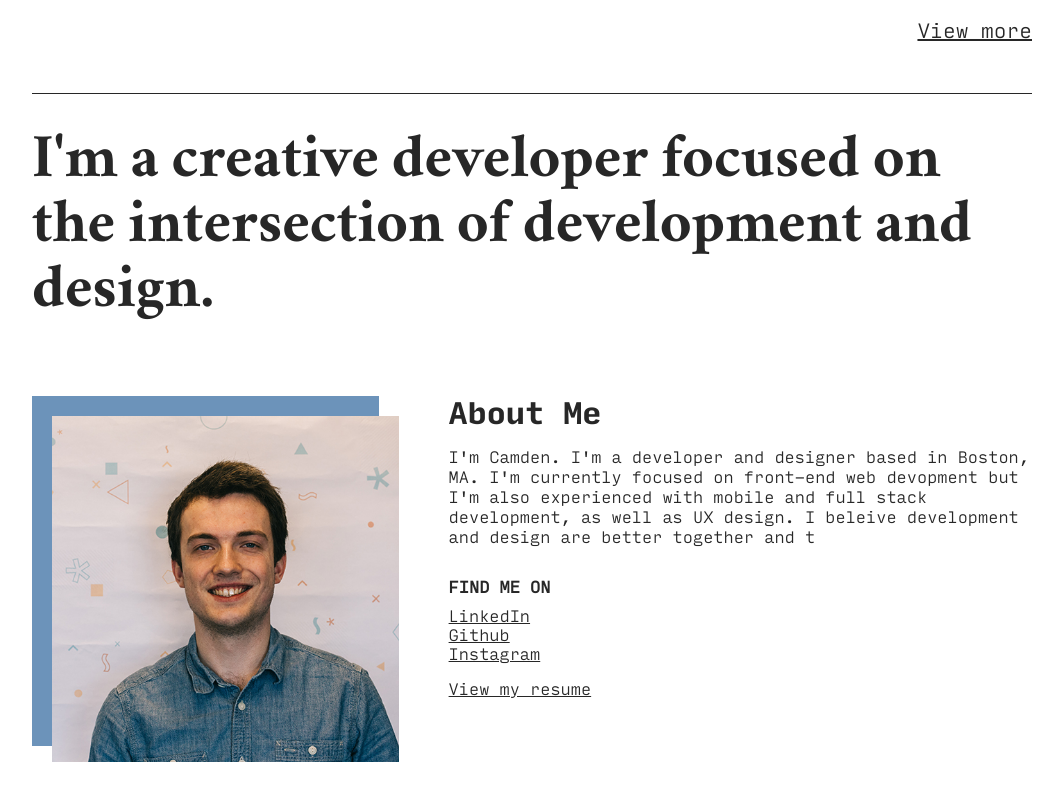
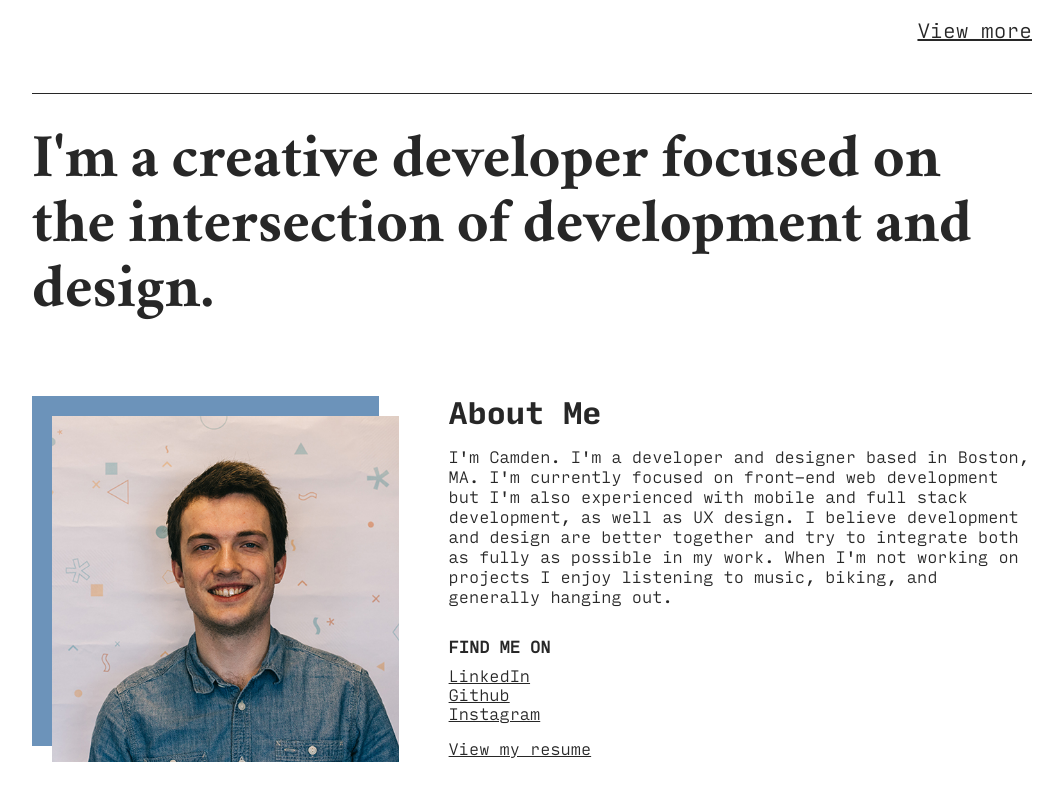
Before and after one commit to camden11/portfolio-old, a React (Create React App) app: page / in a window 1280 px wide. Shown: the part 1101-1901 px from the top of the page, without its empty margins (108-1171 px from the left). Built offline with nearby package versions, Linux system fonts and the light colour scheme.

Commit message:
spelling mistakes

```diff
--- a/src/components/About.js
+++ b/src/components/About.js
@@ -30,10 +30,10 @@ class About extends Component {
           </div>
           <div className="about-seven">
             <H3 index={tracker.index()} className="about-header">About Me</H3>
-            <P index={tracker.index()}>
+            <P index={tracker.index()} typeTime={1}>
               I'm Camden. I'm a developer and designer based in Boston, MA. I'm currently focused on
-              front-end web devopment but I'm also experienced with mobile and full stack development, as
-              well as UX design. I beleive development and design are better together and try to
+              front-end web development but I'm also experienced with mobile and full stack development, as
+              well as UX design. I believe development and design are better together and try to
               integrate both as fully as possible in my work. When I'm not working on projects I
               enjoy listening to music, biking, and generally hanging out.
             </P>
```
Also changed, not shown: 8 other files (tests, documents, lock files or other folders).
